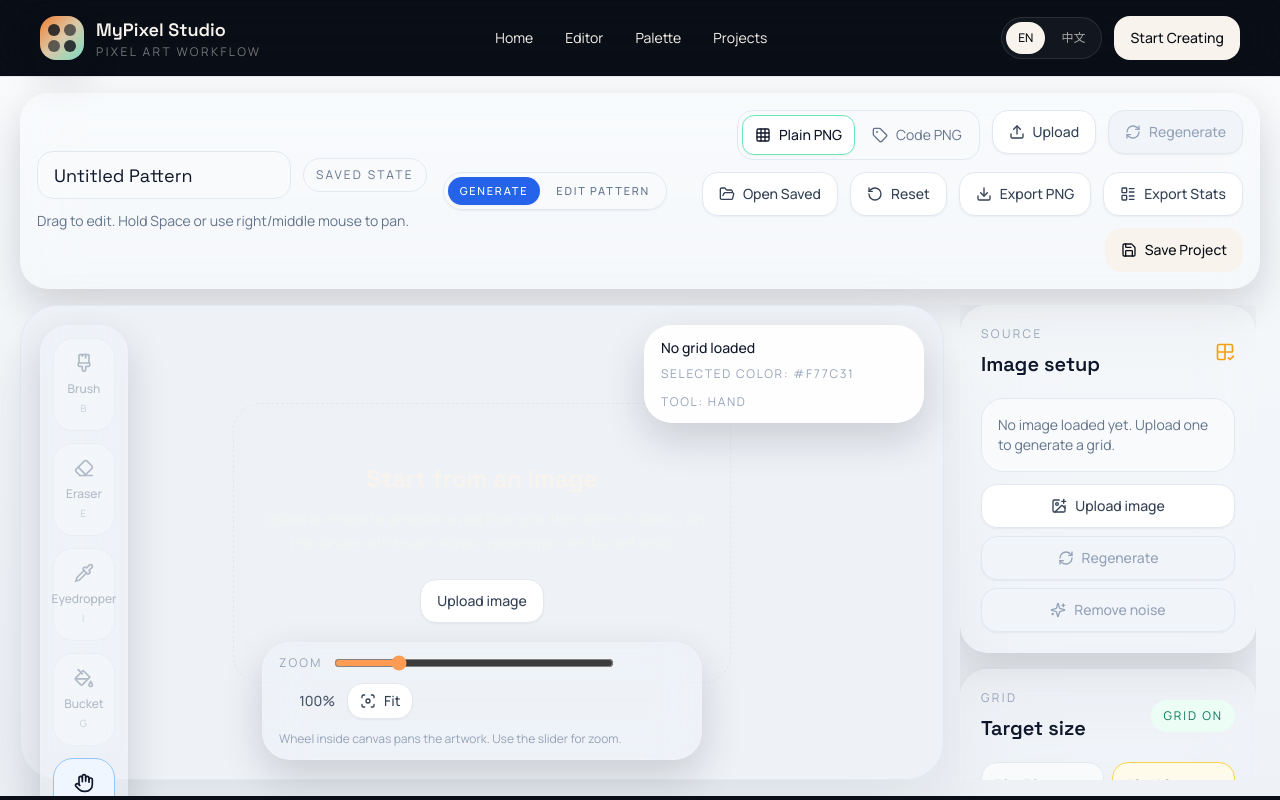
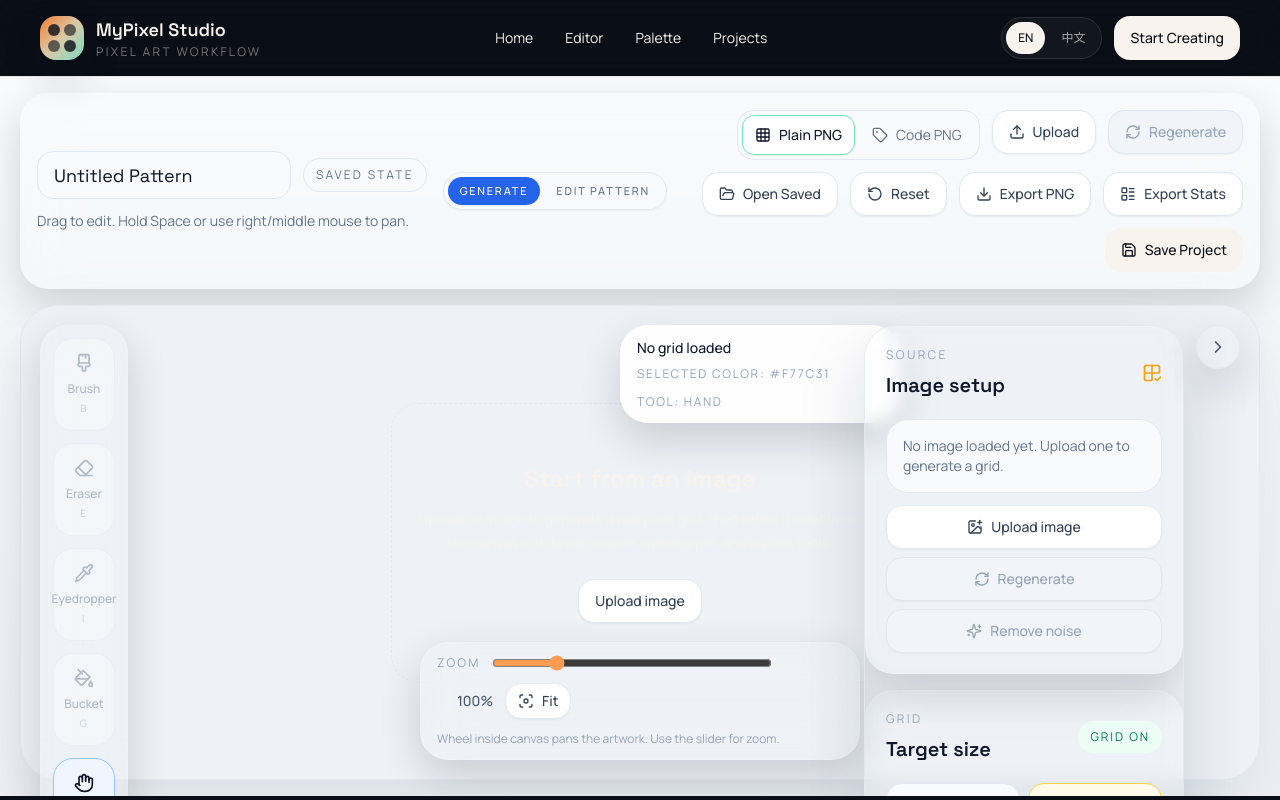
Before and after one commit to shoudab1119-pixel/myPixel, a Next.js app: page /editor in a window 1280 px wide. Built offline with nearby package versions, Linux system fonts and the light colour scheme.

Commit message:
feat: make editor sidebar collapsible and floating

```diff
--- a/components/editor/editor-app.tsx
+++ b/components/editor/editor-app.tsx
@@ -2,6 +2,7 @@
 
 import { useCallback, useEffect, useMemo, useRef, useState } from "react";
 import { useRouter, useSearchParams } from "next/navigation";
+import { ChevronLeft, ChevronRight } from "lucide-react";
 import { useShallow } from "zustand/react/shallow";
 
 import { usePixelWorker } from "@/hooks/use-pixel-worker";
@@ -85,6 +86,7 @@ export function EditorApp() {
   const [fitSignal, setFitSignal] = useState(0);
   const [libraryOpen, setLibraryOpen] = useState(false);
   const [editorView, setEditorView] = useState<"generate" | "edit">("generate");
+  const [sidebarOpen, setSidebarOpen] = useState(true);
   const { pixelate } = usePixelWorker();
 
   const {
@@ -686,7 +688,7 @@ export function EditorApp() {
           </Panel>
         ) : null}
 
-        <div className="grid gap-4 xl:min-h-0 xl:flex-1 xl:grid-cols-[minmax(0,1fr)_300px] xl:items-stretch">
+        <div className="grid gap-4 xl:min-h-0 xl:flex-1 xl:grid-cols-[minmax(0,1fr)]">
           <div className="flex min-h-[640px] flex-col gap-4 xl:relative xl:min-h-0 xl:h-full">
             <div className="xl:hidden">
               <EditorToolbar
@@ -743,7 +745,10 @@ export function EditorApp() {
               </Panel>
             </div>
 
-            <div className="hidden xl:absolute xl:right-5 xl:top-5 xl:z-10 xl:block xl:max-w-[280px]">
+            <div
+              className="hidden xl:absolute xl:top-5 xl:z-10 xl:block xl:max-w-[280px]"
+              style={{ right: sidebarOpen ? 360 : 20 }}
+            >
               <Panel className="border-slate-200/80 bg-white/90 px-4 py-3 text-sm text-slate-600 shadow-soft backdrop-blur">
                 <p className="font-medium text-slate-900">{summary}</p>
                 <div className="mt-2 flex flex-wrap items-center gap-3 text-xs uppercase tracking-[0.14em] text-slate-400">
@@ -764,9 +769,10 @@ export function EditorApp() {
                 onFit={handleFitView}
               />
             </div>
-          </div>
 
-          <div className="pr-1 xl:min-h-0 xl:h-full">
+            <div className="absolute right-3 top-3 z-20 flex items-start gap-3 xl:right-5 xl:top-5">
+              {sidebarOpen ? (
+                <div className="h-[calc(100vh-160px)] w-[min(320px,88vw)] overflow-hidden rounded-[32px] border border-slate-200/80 bg-white/88 shadow-[0_28px_70px_rgba(15,23,42,0.14)] backdrop-blur">
                   <EditorSidebar
                     editorView={editorView}
                     grid={grid}
@@ -802,6 +808,22 @@ export function EditorApp() {
                     onToggleGrid={() => setViewport({ showGrid: !viewport.showGrid })}
                   />
                 </div>
+              ) : null}
+
+              <button
+                type="button"
+                aria-label={sidebarOpen ? "Collapse sidebar" : "Expand sidebar"}
+                onClick={() => setSidebarOpen((value) => !value)}
+                className="flex h-11 w-11 items-center justify-center rounded-full border border-slate-200 bg-white/92 text-slate-600 shadow-soft backdrop-blur transition hover:border-slate-300 hover:text-slate-900"
+              >
+                {sidebarOpen ? (
+                  <ChevronRight className="h-5 w-5" />
+                ) : (
+                  <ChevronLeft className="h-5 w-5" />
+                )}
+              </button>
+            </div>
+          </div>
         </div>
       </div>
 
```
Lines whose indentation alone changed are shown as unchanged.
